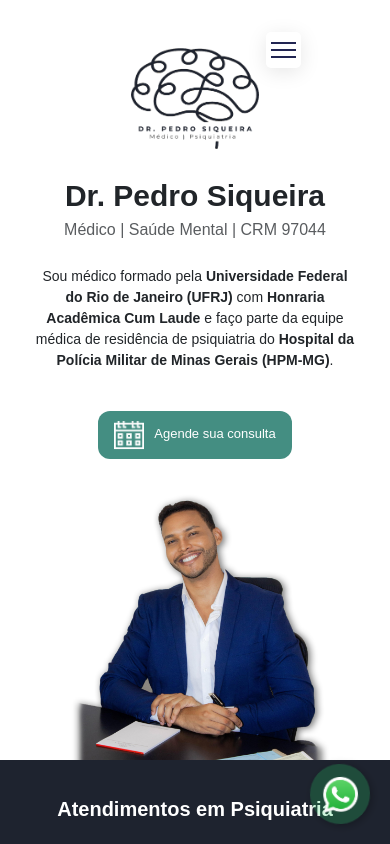
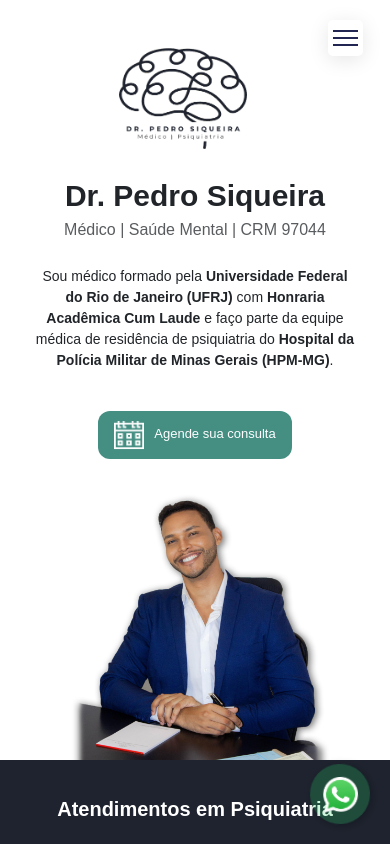
Before and after one commit to nathanfrt/pedro-institutuional-page, a React (Create React App) app: page / in a window 390 px wide. Shown: the top 844 px of the page. Built offline with nearby package versions, Linux system fonts and the light colour scheme; a web font is replaced by a local one.

Commit message:
alteracoes

```diff
--- a/src/components/1.Header/Header.module.css
+++ b/src/components/1.Header/Header.module.css
@@ -44,13 +44,13 @@ nav a:hover::after, nav a:focus::after { width: 100%; }
 
   .main { margin: 0px 10px !important; text-align: center; }
 
-  .hamburger { display: flex; position: fixed; background: white; padding: 10px 5px; border-radius: 5px; box-shadow: 0 4px 20px rgba(0, 0, 0, 0.1); margin-top: -25%; margin-left: 65%; }
+  .hamburger { display: flex; position: fixed; background: white; padding: 10px 5px; border-radius: 5px; box-shadow: 0 4px 20px rgba(0, 0, 0, 0.1); top: 20px; margin-right: 15px; }
 
   .navLinks { position: fixed; top: 0px; left: 0; right: 0; background: white; flex-direction: column; align-items: center; gap: 1.5rem; padding: 20px 0;
     transform: translateY(-150%); opacity: 0; pointer-events: none; }
 
   .navLinks.open { transform: translateY(0); opacity: 1; pointer-events: all; box-shadow: 0 4px 20px rgba(0, 0, 0, 0.1); background: white; z-index: 99;
-    background-image: url(/src/Images/logo\ preto.png); background-size: 25%; background-position-y: 60%; background-repeat: no-repeat; background-position-x: 65%;}
+    background-image: url(/src/Images/logo\ preto.png); background-size: 30%; padding: 45px 0px; background-position-y: 65%; background-repeat: no-repeat; background-position-x: 65%;}
 
       nav > a {
         margin: -7px auto;
--- a/src/components/1.Header/index.js
+++ b/src/components/1.Header/index.js
@@ -24,14 +24,16 @@ function Header() {
             <header className={`d-flex align-items-center ${styles.header}`}>
                 <img src={logo} alt="Logo Dr. Pedro Siqueira" className={styles.logo} />
 
-                <div
-                    className={`d-md-none ${styles.hamburger} ${menuOpen ? styles.open : ""}`}
-                    onClick={() => setMenuOpen(!menuOpen)}>
-                    <span></span>
-                    <span></span>
-                    <span></span>
+                <div className="d-flex justify-content-end">
+                    <div
+                        className={`d-md-none  ${styles.hamburger} ${menuOpen ? styles.open : ""}`}
+                        onClick={() => setMenuOpen(!menuOpen)}>
+                        <span></span>
+                        <span></span>
+                        <span></span>
+
+                    </div>
                 </div>
-
                 <nav className={`${styles.nav} ${styles.navLinks} ${menuOpen ? styles.open : ""}`}>
                     {navItems.map(({ label, href }, index) => (
                         <a key={index} href={href}>{label}</a>
```
